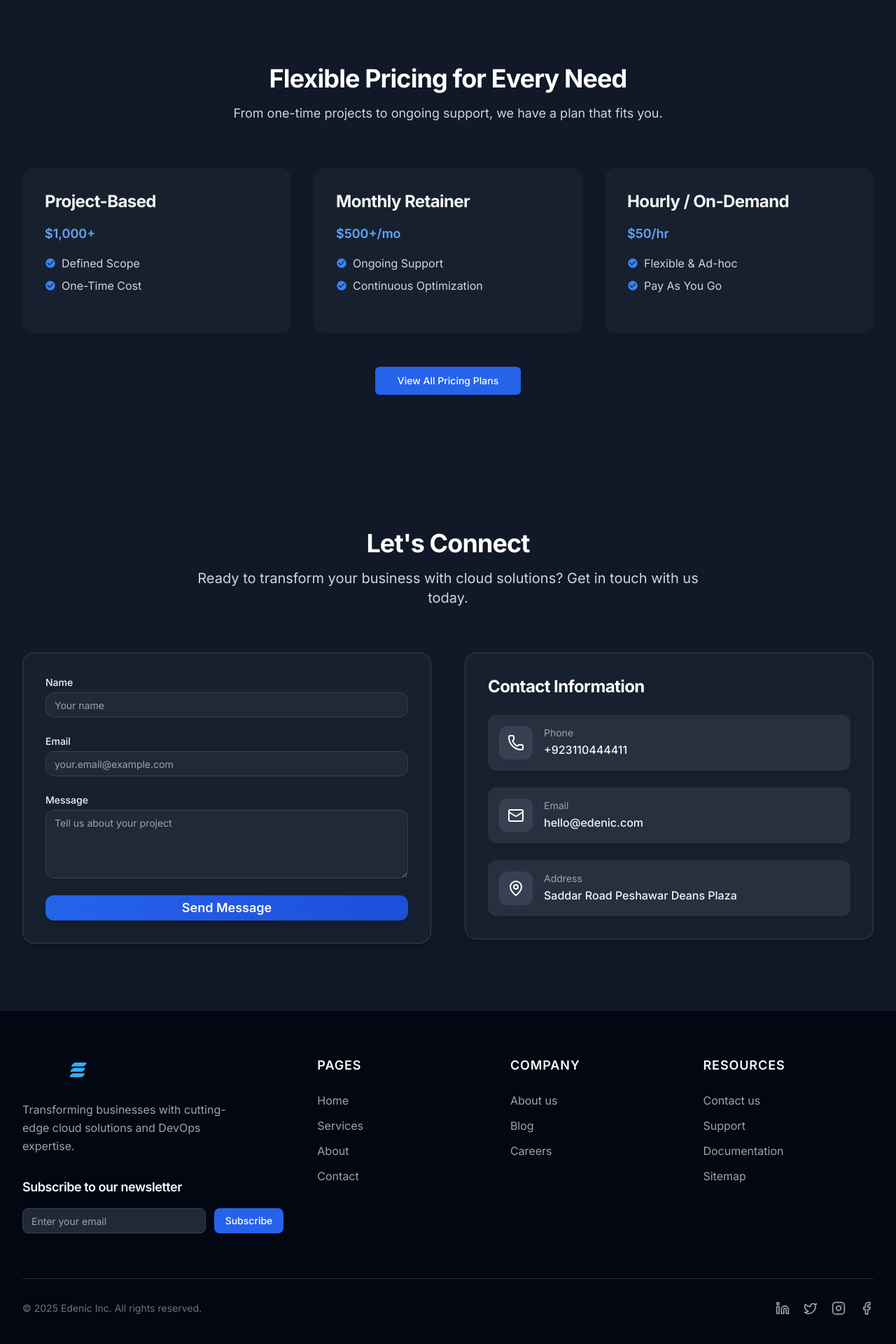
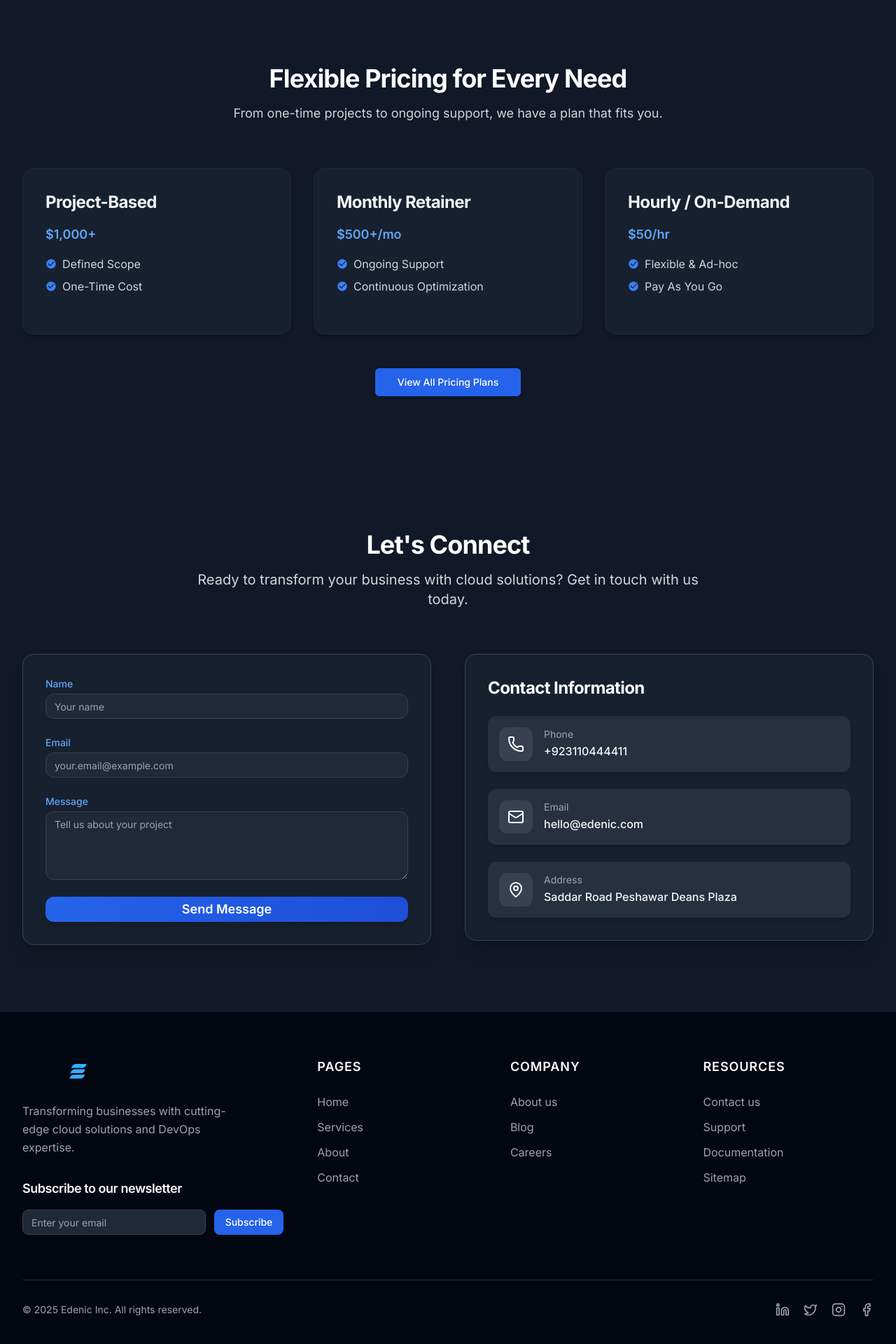
Before and after one commit to shhahhussain/edenic, a Next.js app: page / in a window 1280 px wide. Shown: the part 3414-5334 px from the top of the page at 70% size. Built offline with nearby package versions, Linux system fonts and the light colour scheme.

Commit message:
Uodated the ui of the contact

```diff
--- a/src/app/contact/page.tsx
+++ b/src/app/contact/page.tsx
@@ -177,7 +177,7 @@ export default function DetailedContactPage() {
                   <div>
                     <label
                       htmlFor="message"
-                      className="block text-sm font-medium text-foreground dark:text-gray-100 mb-4"
+                      className="block text-sm font-medium text-blue-600 dark:text-blue-400 mb-4"
                     >
                       Message
                     </label>
@@ -376,7 +376,7 @@ const InputWithLabel = ({
   <div>
     <label
       htmlFor={id}
-      className="block text-sm font-medium text-foreground dark:text-gray-100 mb-4"
+      className="block text-sm font-medium text-blue-600 dark:text-blue-400 mb-4"
     >
       {label}
     </label>
--- a/src/components/PricingPreview.tsx
+++ b/src/components/PricingPreview.tsx
@@ -27,7 +27,7 @@ export default function PricingPreview() {
             whileInView={{ opacity: 1, y: 0 }}
             viewport={{ once: true }}
             transition={{ duration: 0.5 }}
-            className="group bg-card dark:bg-gray-800/50 rounded-2xl p-8 flex flex-col h-full"
+            className="group bg-card dark:bg-gray-800/50 rounded-2xl p-8 flex flex-col h-full border border-border shadow-md"
           >
             <h3 className="text-2xl font-bold text-foreground dark:text-gray-100 mb-4">Project-Based</h3>
             <p className="text-lg font-semibold text-blue-600 dark:text-blue-400 mb-4">$1,000+</p>
@@ -41,7 +41,7 @@ export default function PricingPreview() {
             whileInView={{ opacity: 1, y: 0 }}
             viewport={{ once: true }}
             transition={{ duration: 0.5, delay: 0.1 }}
-            className="group bg-card dark:bg-gray-800/50 rounded-2xl p-8 flex flex-col h-full"
+            className="group bg-card dark:bg-gray-800/50 rounded-2xl p-8 flex flex-col h-full border border-border shadow-md"
           >
             <h3 className="text-2xl font-bold text-foreground dark:text-gray-100 mb-4">Monthly Retainer</h3>
             <p className="text-lg font-semibold text-blue-600 dark:text-blue-400 mb-4">$500+/mo</p>
@@ -55,7 +55,7 @@ export default function PricingPreview() {
             whileInView={{ opacity: 1, y: 0 }}
             viewport={{ once: true }}
             transition={{ duration: 0.5, delay: 0.2 }}
-            className="group bg-card dark:bg-gray-800/50 rounded-2xl p-8 flex flex-col h-full"
+            className="group bg-card dark:bg-gray-800/50 rounded-2xl p-8 flex flex-col h-full border border-border shadow-md"
           >
             <h3 className="text-2xl font-bold text-foreground dark:text-gray-100 mb-4">Hourly / On-Demand</h3>
             <p className="text-lg font-semibold text-blue-600 dark:text-blue-400 mb-4">$50/hr</p>
@@ -67,7 +67,9 @@ export default function PricingPreview() {
         </div>
         <div className="text-center mt-12">
             <Link href="/pricing">
-                <Button size="lg">View All Pricing Plans</Button>
+                <Button size="lg" className="bg-blue-600 hover:bg-blue-700 dark:bg-blue-600 dark:hover:bg-blue-700 text-white">
+                  View All Pricing Plans
+                </Button>
             </Link>
         </div>
       </div>
--- a/src/components/contact.tsx
+++ b/src/components/contact.tsx
@@ -74,7 +74,7 @@ export default function Contact() {
               <div className="bg-card dark:bg-gray-800/50 rounded-2xl shadow-xl p-6 sm:p-8 transform hover:-translate-y-1 transition-all duration-300 border border-border dark:border-gray-700">
                 <form ref={form} onSubmit={handleSubmit} className="space-y-6">
                   <div>
-                    <label htmlFor="name" className="block text-sm font-medium text-foreground dark:text-gray-100 mb-1">
+                    <label htmlFor="name" className="block text-sm font-medium text-blue-600 dark:text-blue-400 mb-1">
                       Name
                     </label>
                     <Input
@@ -88,7 +88,7 @@ export default function Contact() {
                     />
                   </div>
                   <div>
-                    <label htmlFor="email" className="block text-sm font-medium text-foreground dark:text-gray-100 mb-1">
+                    <label htmlFor="email" className="block text-sm font-medium text-blue-600 dark:text-blue-400 mb-1">
                       Email
                     </label>
                     <Input
@@ -102,7 +102,7 @@ export default function Contact() {
                     />
                   </div>
                   <div>
-                    <label htmlFor="message" className="block text-sm font-medium text-foreground dark:text-gray-100 mb-1">
+                    <label htmlFor="message" className="block text-sm font-medium text-blue-600 dark:text-blue-400 mb-1">
                       Message
                     </label>
                     <Textarea
--- a/src/components/footer.tsx
+++ b/src/components/footer.tsx
@@ -64,7 +64,7 @@ export const Footer = () => {
             initial={{ opacity: 0 }}
             animate={{ opacity: 1 }}
             transition={{ duration: 0.8 }}
-            className="bg-gray-950 text-white"
+            className="bg-white text-gray-900 dark:bg-gray-950 dark:text-white"
         >
             <div className="container mx-auto px-4 py-16 sm:px-6 lg:px-8">
                 <div className="grid grid-cols-1 gap-12 lg:grid-cols-3">
@@ -77,7 +77,7 @@ export const Footer = () => {
                                 className="object-contain"
                             />
                         </div>
-                        <p className="mt-6 text-gray-400 max-w-xs leading-relaxed">
+                        <p className="mt-6 text-gray-500 dark:text-gray-400 max-w-xs leading-relaxed">
                             Transforming businesses with cutting-edge cloud solutions and DevOps expertise.
                         </p>
                         <div className="mt-8">
@@ -86,7 +86,7 @@ export const Footer = () => {
                                 <Input
                                     type="email"
                                     placeholder="Enter your email"
-                                    className="bg-gray-800 border-gray-700 text-white rounded-lg w-full sm:w-auto flex-grow"
+                                    className="bg-gray-100 border-gray-300 text-gray-900 dark:bg-gray-800 dark:border-gray-700 dark:text-white rounded-lg w-full sm:w-auto flex-grow"
                                 />
                                 <Button className="bg-blue-600 hover:bg-blue-700 rounded-lg w-full sm:w-auto">
                                     Subscribe
@@ -103,7 +103,7 @@ export const Footer = () => {
                                         <li key={item.name}>
                                             <Link
                                                 href={item.href}
-                                                className="text-gray-400 hover:text-blue-400 transition-colors duration-300"
+                                                className="text-gray-500 hover:text-blue-600 dark:text-gray-400 dark:hover:text-blue-400 transition-colors duration-300"
                                             >
                                                 {item.name}
                                             </Link>
@@ -115,7 +115,7 @@ export const Footer = () => {
                     </div>
                 </div>
                 <div className="mt-16 pt-8 border-t border-gray-800 flex flex-col sm:flex-row justify-between items-center">
-                    <p className="text-gray-500 text-sm">
+                    <p className="text-gray-500 dark:text-gray-400 text-sm">
                         &copy; {new Date().getFullYear()} Edenic Inc. All rights reserved.
                     </p>
                     <div className="flex items-center space-x-5 mt-4 sm:mt-0">
@@ -125,7 +125,7 @@ export const Footer = () => {
                                 href={social.href}
                                 target="_blank"
                                 rel="noopener noreferrer"
-                                className="text-gray-400 hover:text-blue-400 transition-transform duration-300 hover:scale-110"
+                                className="text-gray-500 hover:text-blue-600 dark:text-gray-400 dark:hover:text-blue-400 transition-transform duration-300 hover:scale-110"
                             >
                                 {social.icon}
                             </Link>
```
